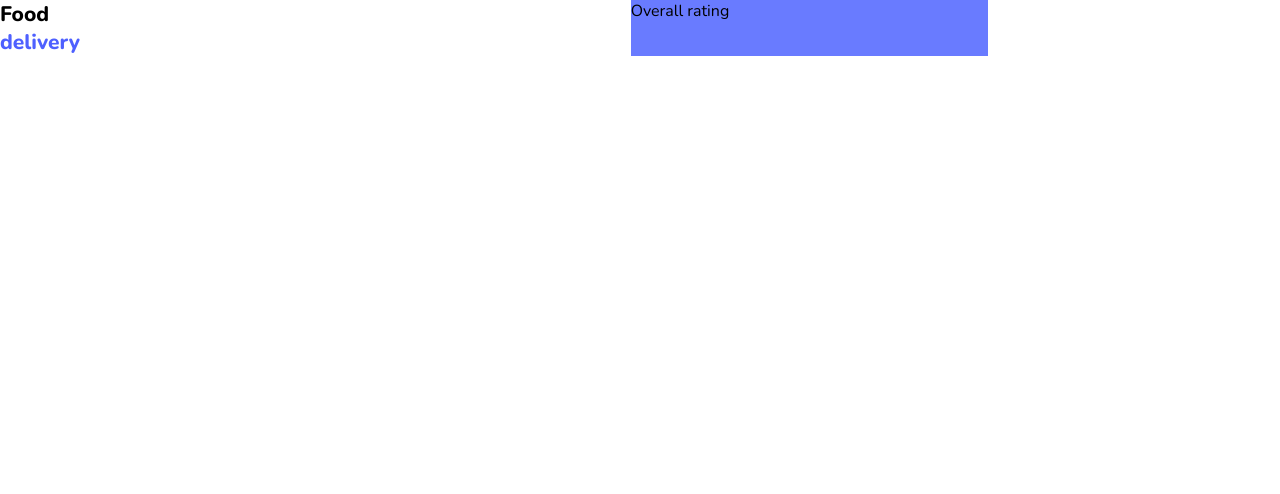
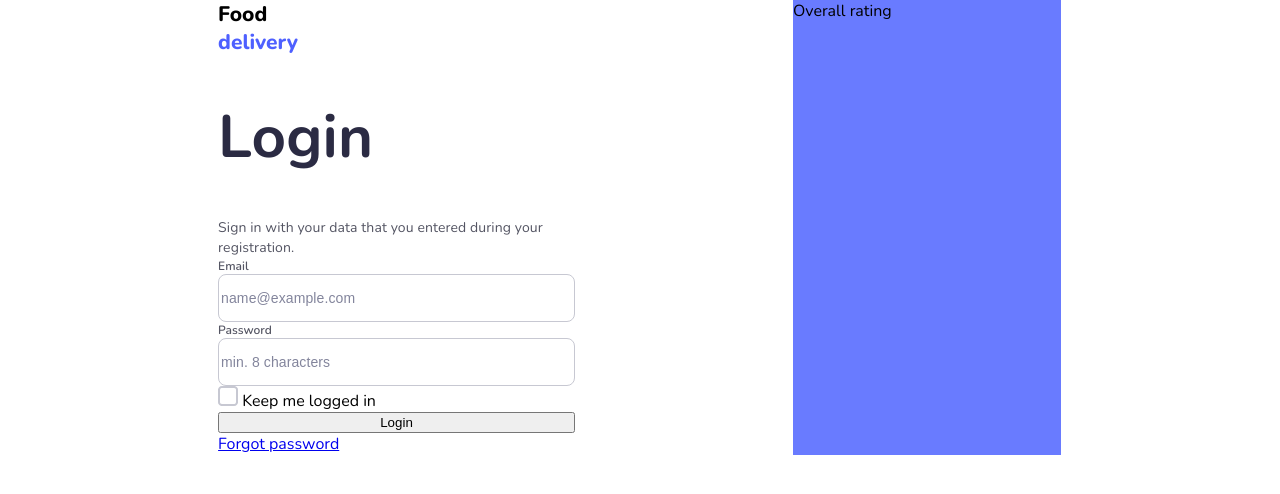
Before and after one commit to SmoleacMihai/Teamplates_HTML_CSS, a plain HTML site: page responsiveWebsite/login.html in a window 1280 px wide. Drawn offline with nearby package versions, Linux system fonts and the light colour scheme; files whose address does not match are found by name.

Commit message:
added log in

```diff
--- a/responsiveWebsite/assets/css/style.scss
+++ b/responsiveWebsite/assets/css/style.scss
@@ -14,14 +14,60 @@ body{
     display: grid;
     grid-template-columns: repeat(2, auto);
     .login{
-        .brand{
+        width: 45%;
+        place-self: center;
+        #brand{
             .delivery{
                 color: $primary-color;
             }
             font-weight: 800;
             font-size: 21px;
         }
-        width: 45%;
+        .loginHeadear{
+            font-weight: 700;
+            font-size: 60px;
+            line-height: 82px;
+            letter-spacing: 0.1px;
+            color: #2B2B43;
+        }
+        .logMessage{
+            font-size: 14px;
+            line-height: 20px;
+            letter-spacing: 0.1px;
+            color: #545563;
+        }
+        form{
+            display: grid;
+            grid-template-rows: repeat(5, auto);
+            .email-input, .password-input{
+                display: grid;
+                grid-template-rows: repeat(2, auto);
+                label{
+                    font-weight: 600;
+                    font-size: 12px;
+                    line-height: 16px;
+                    color: #545563;
+                }
+                input{
+                    border: 1px solid #C7C8D2;
+                    border-radius: 8px;
+                    height: 44px;
+                    justify-self: stretch;
+                }
+                input::placeholder{
+                    font-size: 14px;
+                    line-height: 20px;
+                    letter-spacing: 0.1px;
+                    color: #83859C;
+                }
+            }
+            .keep-logged{
+                input{
+                    border: 2px solid #C7C8D2;
+                    border-radius: 4px;
+                }
+            }
+        }
     }
 
     .review-section{
--- /dev/null
+++ b/responsiveWebsite/assets/js/app.js
@@ -0,0 +1,23 @@
+
+const getImgSrc = (imgStr) => {
+    const div = document.createElement('div')
+    div.innerHTML = imgStr
+    const img = div.querySelector('img')
+    return img.src
+}
+let curentState=1;
+const changeState = () =>{
+    const states = ["assets\\img\\uncheckedCheckBox.png", "assets\\img\\checkedCheckBox.png"];
+    if (curentState == 1) {
+        document.getElementById('checkbox').src = states[curentState];
+        curentState = 0;
+    }
+    if(curentState == 0){
+        document.getElementById('checkbox').src = states[curentState];
+        curentState = 1;
+    }
+
+    // console.log(curentElementSrc)
+    // console.log(typeof(curentElementSrc))
+}
+// changeState();
--- a/responsiveWebsite/login.html
+++ b/responsiveWebsite/login.html
@@ -11,11 +11,28 @@
     <div class="login-page-grid">
 
         <div class="login">
-            <div class="brand">
+            <div id="brand">
                 <p class="food">Food</p>
                 <p class="delivery">delivery</p>
             </div>
-            <form action=""></form>
+            <h1 class="loginHeadear">Login</h1>
+            <p class="logMessage">Sign in with your data that you entered during your registration.</p>
+            <form>
+                <div class="email-input">
+                    <label for="email">Email</label>
+                    <input type="text" placeholder="name@example.com">
+                </div>
+                <div class="password-input">
+                    <label for="password">Password</label>
+                    <input type="text" placeholder="min. 8 characters">
+                </div>
+                <div class="keep-logged">
+                    <img src="assets/img/uncheckedCheckBox.png" alt="checkBox" onclick="changeState()" id="checkbox">
+                    <label for="keepLogged">Keep me logged in</label>
+                </div>
+                <input type="submit" value="Login">
+                <a href="#">Forgot password</a>
+            </form>
         </div>
 
         <div class="review-section">
@@ -27,5 +44,6 @@
         </div>
 
     </div>
+    <script src="assets/js/app.js"></script>
 </body>
 </html>
```
Also changed, not shown: responsiveWebsite/assets/css/style.css, responsiveWebsite/assets/img/checkedCheckBox.png (added), responsiveWebsite/assets/img/uncheckedCheckBox.png (added), 1 other file.
